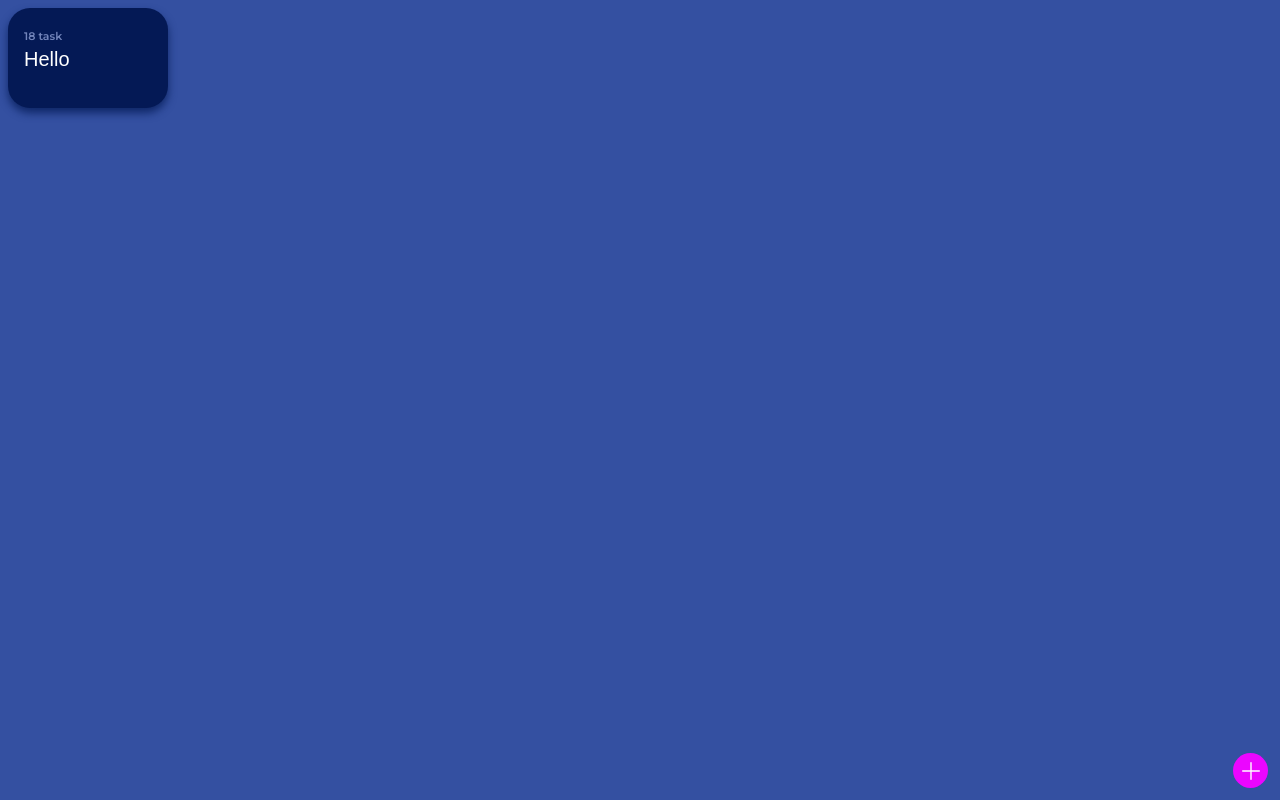
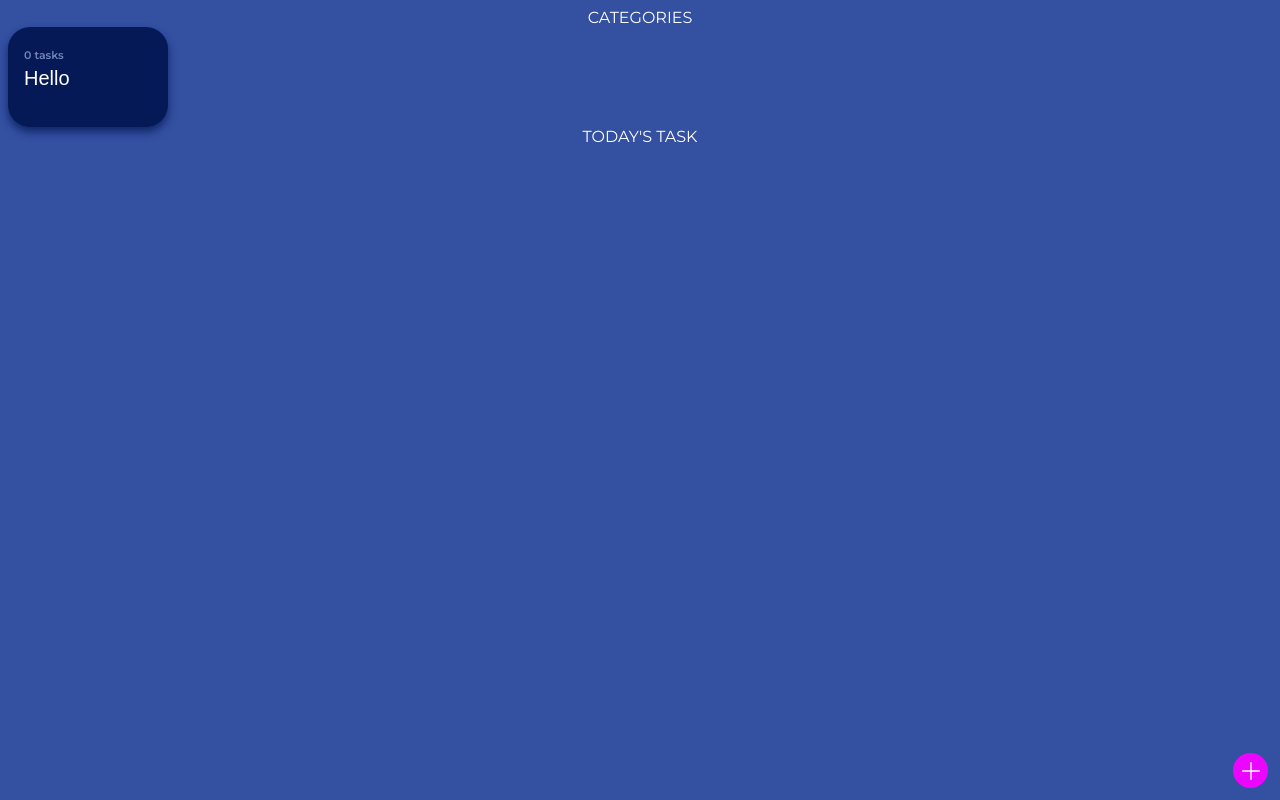
Before and after one commit to Bgomez718/To-Do-Mobile, a React (Create React App) app: page / in a window 1280 px wide. Built offline with nearby package versions, Linux system fonts and the light colour scheme.

Commit message:
Update Categories.jsx

```diff
--- a/src/Categories.jsx
+++ b/src/Categories.jsx
@@ -8,6 +8,18 @@ import { ReactComponent as Icon } from "./resources/plus-add-new-create-svgrepo-
 export default function Categories(props) {
   const [showCard, setShowCard] = useState("false");
   const [tasks, setTask] = useState([]);
+  const [taskCount, setTaskCount] = useState(getCount());
+
+  function getCount() {
+    let count = 0;
+    tasks.map((task) => {
+      count++;
+    });
+    if (count == 1) {
+      return 1 + " task";
+    }
+    return count + " tasks";
+  }
 
   function ShowAddPage() {
     setShowCard(!showCard);
@@ -28,10 +40,12 @@ export default function Categories(props) {
   return (
     <div className="sectionContainer">
       {/* The goal of this is to show a set of new task when a section is clicked*/}
+      <label> CATEGORIES </label>
       <button className="section">
-        <label className="taskCount">18 task</label>
+        <label className="taskCount">{getCount()} </label>
         <label className="taskLabel">Hello</label>
       </button>
+      <label>TODAY'S TASK</label>
       <div className="tasksList">
         {tasks.map((task, index) => (
           <Task label={task} id={index} onDelete={handleDeleteTask} />
```
